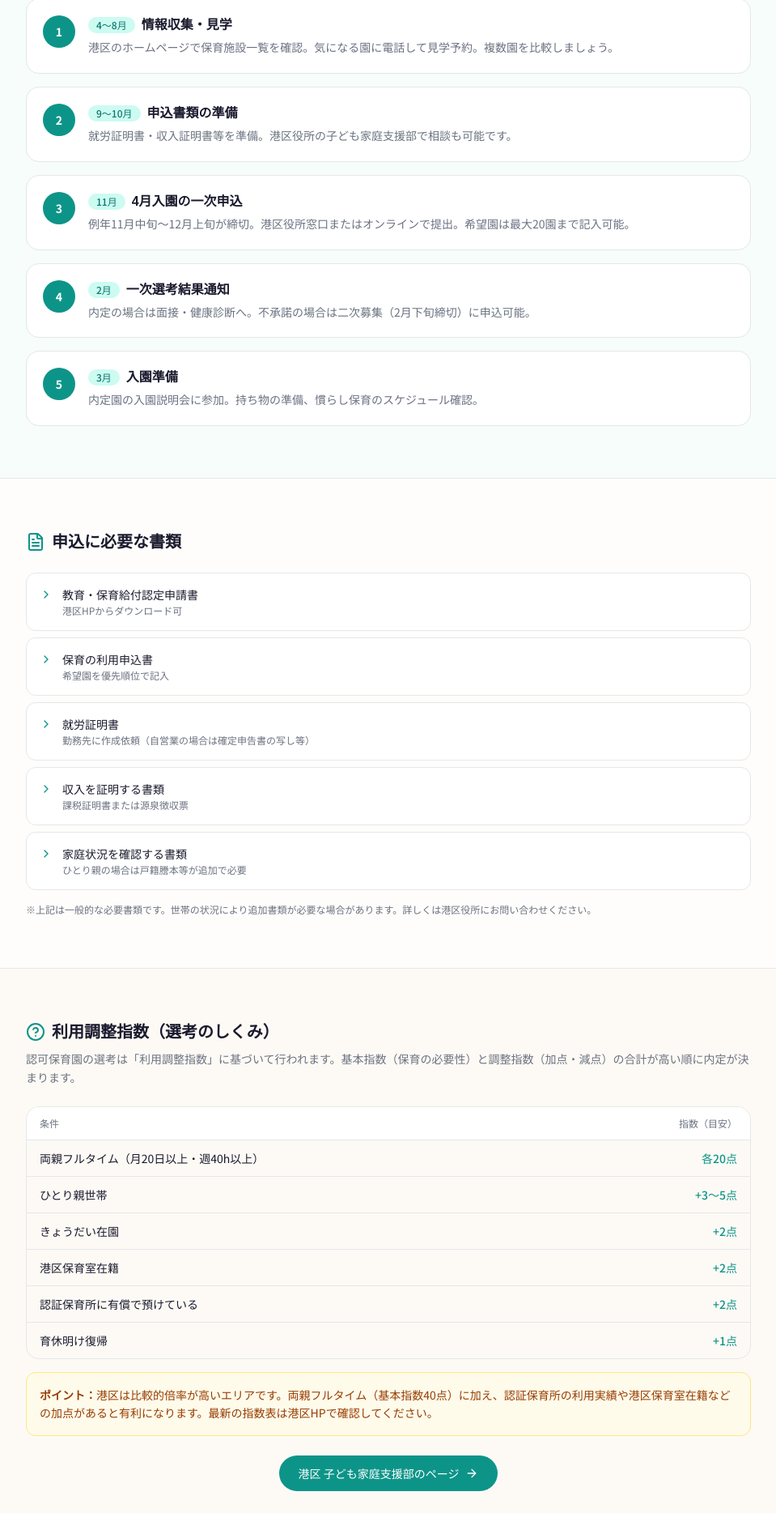
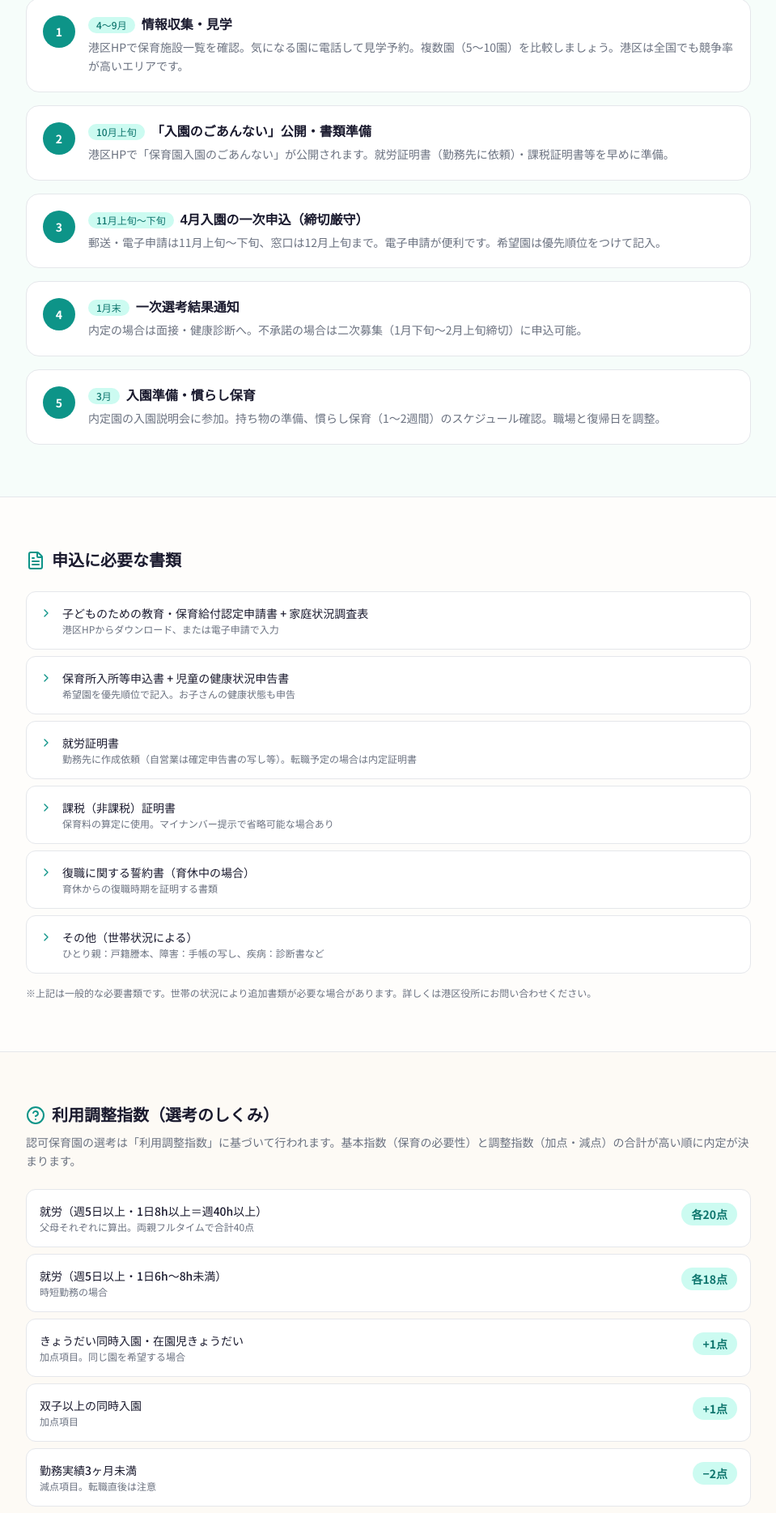
Before and after one commit to kgraph57/sukusuku-navi, a Next.js app: page /nurseries in a window 1280 px wide. Shown: the part 5936-7804 px from the top of the page at 81% size, without its empty margins (160-1119 px from the left). Built offline with nearby package versions, Linux system fonts and the light colour scheme; a web font is replaced by a local one.

Commit message:
fix: Update nurseries page layout and styling

```diff
--- a/app/nurseries/page.tsx
+++ b/app/nurseries/page.tsx
@@ -20,67 +20,95 @@ export const metadata: Metadata = {
 
 const HOKATSU_STEPS = [
   {
-    month: "4〜8月",
+    month: "4〜9月",
     title: "情報収集・見学",
     description:
-      "港区のホームページで保育施設一覧を確認。気になる園に電話して見学予約。複数園を比較しましょう。",
+      "港区HPで保育施設一覧を確認。気になる園に電話して見学予約。複数園（5〜10園）を比較しましょう。港区は全国でも競争率が高いエリアです。",
   },
   {
-    month: "9〜10月",
-    title: "申込書類の準備",
+    month: "10月上旬",
+    title: "「入園のごあんない」公開・書類準備",
     description:
-      "就労証明書・収入証明書等を準備。港区役所の子ども家庭支援部で相談も可能です。",
+      "港区HPで「保育園入園のごあんない」が公開されます。就労証明書（勤務先に依頼）・課税証明書等を早めに準備。",
   },
   {
-    month: "11月",
-    title: "4月入園の一次申込",
+    month: "11月上旬〜下旬",
+    title: "4月入園の一次申込（締切厳守）",
     description:
-      "例年11月中旬〜12月上旬が締切。港区役所窓口またはオンラインで提出。希望園は最大20園まで記入可能。",
+      "郵送・電子申請は11月上旬〜下旬、窓口は12月上旬まで。電子申請が便利です。希望園は優先順位をつけて記入。",
   },
   {
-    month: "2月",
+    month: "1月末",
     title: "一次選考結果通知",
     description:
-      "内定の場合は面接・健康診断へ。不承諾の場合は二次募集（2月下旬締切）に申込可能。",
+      "内定の場合は面接・健康診断へ。不承諾の場合は二次募集（1月下旬〜2月上旬締切）に申込可能。",
   },
   {
     month: "3月",
-    title: "入園準備",
+    title: "入園準備・慣らし保育",
     description:
-      "内定園の入園説明会に参加。持ち物の準備、慣らし保育のスケジュール確認。",
+      "内定園の入園説明会に参加。持ち物の準備、慣らし保育（1〜2週間）のスケジュール確認。職場と復帰日を調整。",
   },
 ] as const;
 
 const REQUIRED_DOCS = [
   {
-    name: "教育・保育給付認定申請書",
-    note: "港区HPからダウンロード可",
+    name: "子どものための教育・保育給付認定申請書 + 家庭状況調査表",
+    note: "港区HPからダウンロード、または電子申請で入力",
   },
   {
-    name: "保育の利用申込書",
-    note: "希望園を優先順位で記入",
+    name: "保育所入所等申込書 + 児童の健康状況申告書",
+    note: "希望園を優先順位で記入。お子さんの健康状態も申告",
   },
   {
     name: "就労証明書",
-    note: "勤務先に作成依頼（自営業の場合は確定申告書の写し等）",
+    note: "勤務先に作成依頼（自営業は確定申告書の写し等）。転職予定の場合は内定証明書",
   },
   {
-    name: "収入を証明する書類",
-    note: "課税証明書または源泉徴収票",
+    name: "課税（非課税）証明書",
+    note: "保育料の算定に使用。マイナンバー提示で省略可能な場合あり",
   },
   {
-    name: "家庭状況を確認する書類",
-    note: "ひとり親の場合は戸籍謄本等が追加で必要",
+    name: "復職に関する誓約書（育休中の場合）",
+    note: "育休からの復職時期を証明する書類",
+  },
+  {
+    name: "その他（世帯状況による）",
+    note: "ひとり親：戸籍謄本、障害：手帳の写し、疾病：診断書など",
   },
 ] as const;
 
 const INDEX_EXAMPLES = [
-  { condition: "両親フルタイム（月20日以上・週40h以上）", points: "各20点" },
-  { condition: "ひとり親世帯", points: "+3〜5点" },
-  { condition: "きょうだい在園", points: "+2点" },
-  { condition: "港区保育室在籍", points: "+2点" },
-  { condition: "認証保育所に有償で預けている", points: "+2点" },
-  { condition: "育休明け復帰", points: "+1点" },
+  {
+    condition: "就労（週5日以上・1日8h以上＝週40h以上）",
+    points: "各20点",
+    note: "父母それぞれに算出。両親フルタイムで合計40点",
+  },
+  {
+    condition: "就労（週5日以上・1日6h〜8h未満）",
+    points: "各18点",
+    note: "時短勤務の場合",
+  },
+  {
+    condition: "きょうだい同時入園・在園児きょうだい",
+    points: "+1点",
+    note: "加点項目。同じ園を希望する場合",
+  },
+  {
+    condition: "双子以上の同時入園",
+    points: "+1点",
+    note: "加点項目",
+  },
+  {
+    condition: "勤務実績3ヶ月未満",
+    points: "−2点",
+    note: "減点項目。転職直後は注意",
+  },
+  {
+    condition: "同居の祖父母等が保育可能",
+    points: "−3点",
+    note: "減点項目。65歳未満の同居親族がいる場合",
+  },
 ] as const;
 
 function TypeSummaryCard({
@@ -151,7 +179,10 @@ export default function NurseriesPage() {
           </h2>
           <div className="mt-4 grid gap-3 sm:grid-cols-2 lg:grid-cols-3">
             <TypeSummaryCard type="licensed" count={countByType("licensed")} />
-            <TypeSummaryCard type="certified" count={countByType("certified")} />
+            <TypeSummaryCard
+              type="certified"
+              count={countByType("certified")}
+            />
             <TypeSummaryCard
               type="small-scale"
               count={countByType("small-scale")}
@@ -256,40 +287,36 @@ export default function NurseriesPage() {
             認可保育園の選考は「利用調整指数」に基づいて行われます。基本指数（保育の必要性）と調整指数（加点・減点）の合計が高い順に内定が決まります。
           </p>
 
-          <div className="mt-6 overflow-hidden rounded-xl border border-border">
-            <table className="w-full">
-              <thead>
-                <tr className="border-b border-border bg-card">
-                  <th className="px-4 py-3 text-left text-xs font-medium text-muted">
-                    条件
-                  </th>
-                  <th className="px-4 py-3 text-right text-xs font-medium text-muted">
-                    指数（目安）
-                  </th>
-                </tr>
-              </thead>
-              <tbody>
+          <div className="mt-6 space-y-2">
             {INDEX_EXAMPLES.map((item) => (
-                  <tr
+              <div
                 key={item.condition}
-                    className="border-b border-border last:border-0"
+                className="flex items-start justify-between gap-4 rounded-lg border border-border bg-card p-4"
               >
-                    <td className="px-4 py-3 text-sm text-card-foreground">
+                <div className="min-w-0">
+                  <p className="text-sm font-medium text-card-foreground">
                     {item.condition}
-                    </td>
-                    <td className="px-4 py-3 text-right text-sm font-medium text-teal-600">
+                  </p>
+                  <p className="mt-0.5 text-xs text-muted">{item.note}</p>
+                </div>
+                <span className="shrink-0 rounded-full bg-teal-100 px-3 py-1 text-sm font-bold text-teal-700">
                   {item.points}
-                    </td>
-                  </tr>
+                </span>
+              </div>
             ))}
-              </tbody>
-            </table>
           </div>
 
           <div className="mt-4 rounded-lg border border-amber-200 bg-amber-50 p-4">
             <p className="text-sm leading-relaxed text-amber-800">
               <strong>ポイント：</strong>
-              港区は比較的倍率が高いエリアです。両親フルタイム（基本指数40点）に加え、認証保育所の利用実績や港区保育室在籍などの加点があると有利になります。最新の指数表は港区HPで確認してください。
+              港区は全国でも特に競争率が高いエリアです。両親フルタイム（基本指数40点）だけでは人気園は難しく、きょうだい加点を含む41点以上が実質的なボーダーラインです。同点の場合は13項目の優先基準（港区在住・ひとり親・心身障害者世帯等）で調整されます。
+            </p>
+          </div>
+          <div className="mt-3 rounded-lg border border-blue-200 bg-blue-50 p-4">
+            <p className="text-sm leading-relaxed text-blue-800">
+              <strong>問い合わせ先：</strong>
+              子ども家庭支援部
+              保育課（03-3578-2441）。各地区総合支所でも相談可能です。
             </p>
           </div>
 
```
Lines whose indentation alone changed are shown as unchanged.
